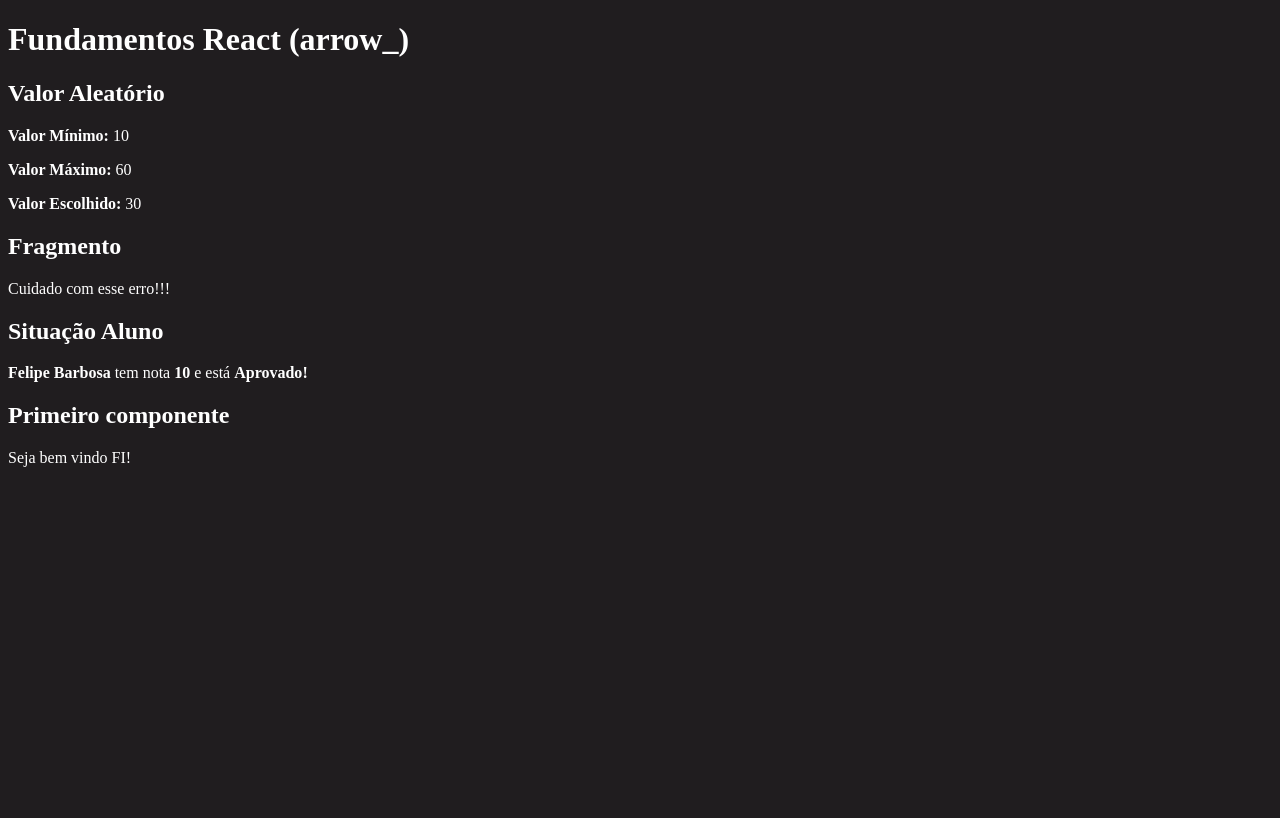
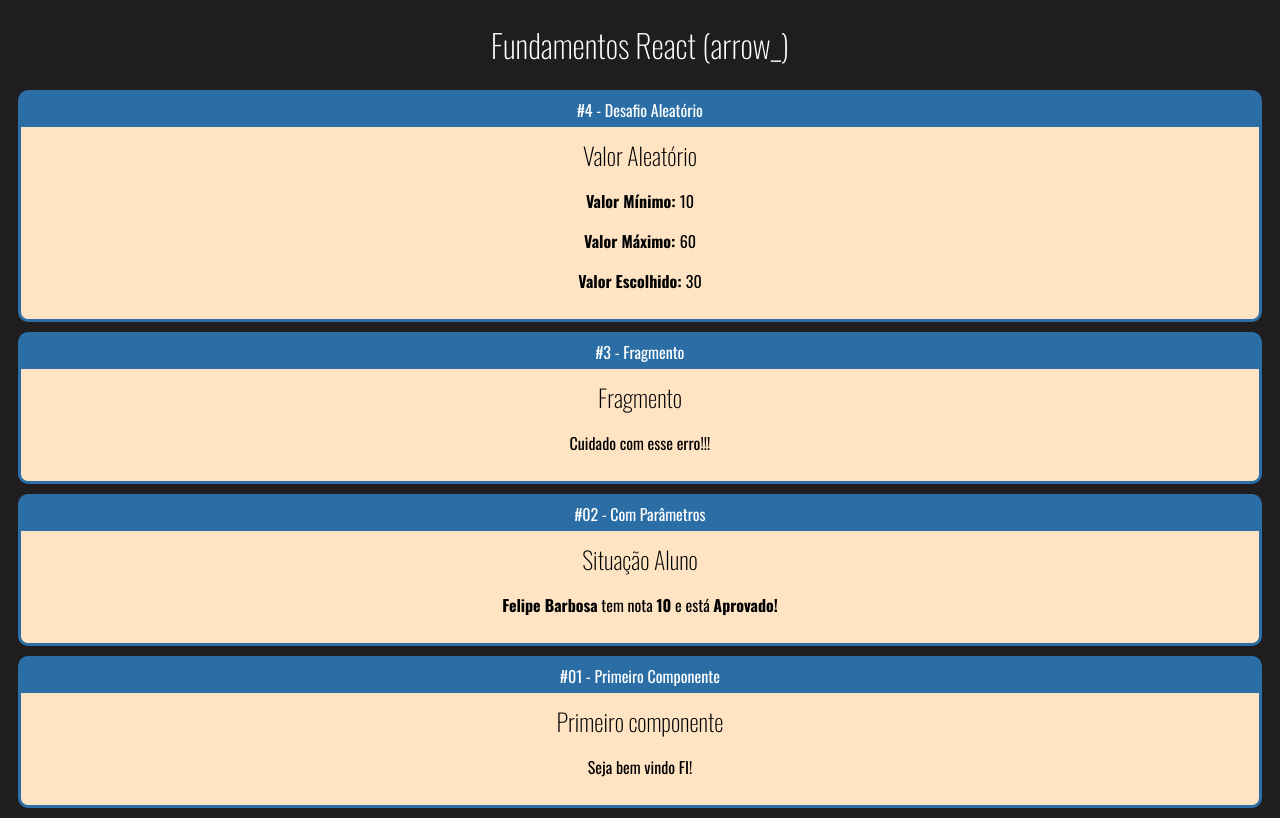
Before and after one commit to Felipe1501/reactFelipe-fundamentos, a React (Create React App) app: page / in a window 1280 px wide. Built offline with nearby package versions, Linux system fonts and the light colour scheme.

Commit message:
aula 23 fix: card component

```diff
--- a/public/index.html
+++ b/public/index.html
@@ -10,7 +10,9 @@
       content="Web site created using create-react-app"
     />
     <link rel="apple-touch-icon" href="%PUBLIC_URL%/logo192.png" />
-
+    <link rel="preconnect" href="https://fonts.googleapis.com">
+    <link rel="preconnect" href="https://fonts.gstatic.com" crossorigin>
+    <link href="https://fonts.googleapis.com/css2?family=Inter:wght@200;300;400;500;600;700&family=Oswald:wght@200;300;400;500;600;700&display=swap" rel="stylesheet">
     <link rel="manifest" href="%PUBLIC_URL%/manifest.json" />
 
     <title>React App</title>
--- a/src/App.jsx
+++ b/src/App.jsx
@@ -3,20 +3,36 @@
 import ComParametro from "./components/basicos/ComParametro";
 import Fragment from "./components/basicos/Fragment";
 import Aleatorio from "./components/basicos/Aleatorio";
-
+import Card from "./components/basicos/layout/Card";
 
 export default () => (
 
     <div id="app">
         <h1>Fundamentos React (arrow_)</h1>
-        <Aleatorio min={10} max={60} />
-        <Fragment />
+
+        <Card titulo="#4 - Desafio Aleatório">
+            <Aleatorio min={10} max={60} />
+        </Card>
+
+        <Card titulo="#3 - Fragmento">
+                <Fragment />
+        </Card>
+
+        <Card titulo="#02 - Com Parâmetros">
         <ComParametro
             titulo="Situação Aluno"
             aluno="Felipe Barbosa"
             nota="9.5"
         />
-        <Primeiro />
+        </Card>
+
+        <Card titulo="#01 - Primeiro Componente">
+            <Primeiro />
+        </Card>
+
+
+
+
     </div>
 
 );
--- /dev/null
+++ b/src/components/basicos/layout/Card.css
@@ -0,0 +1,19 @@
+.Card{
+    background-color: rgb(42, 110, 165);
+    border-radius: 10px;
+    overflow: hidden;
+    border:  3px solid rgb(42, 110, 165);
+    margin: 10px;
+}
+
+.Card .Title{
+    padding: 5px 0px;
+    display: flex;
+    justify-content: center;
+}
+
+.Card .Content{
+    background-color: bisque;
+    color: #000;
+    padding: 10px;
+}
--- /dev/null
+++ b/src/components/basicos/layout/Card.jsx
@@ -0,0 +1,11 @@
+import "./Card.css";
+import React from "react";
+
+export default (props) =>{
+    return <div className="Card">
+        <div className="Title">{props.titulo}</div>
+        <div className="Content">
+            {props.children}
+        </div>
+    </div>;
+};
--- a/src/index.css
+++ b/src/index.css
@@ -1,4 +1,15 @@
 body {
+    font-family: Oswald;
     background-color: #201d1f;
     color: #fff;
+    text-align: center;
 }
+
+h1, h2{
+    font-weight: 200;
+
+}
+
+h2, h3{
+    margin: 0;
+}
```
